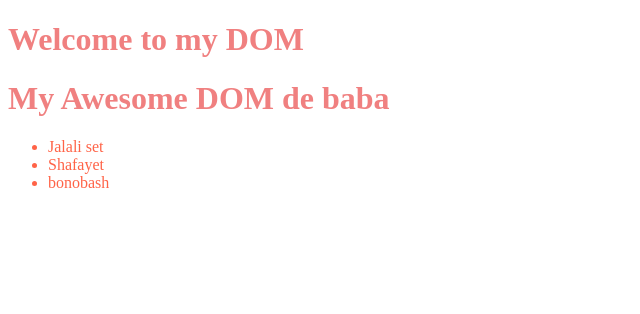
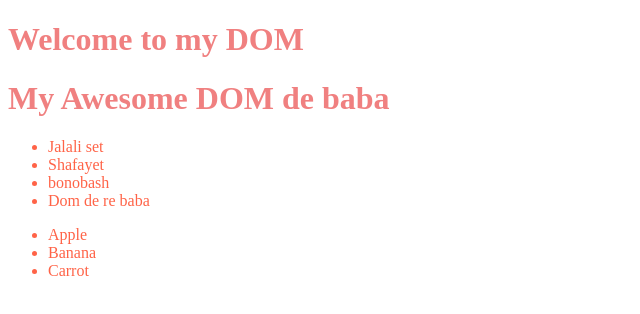
Before and after one commit to Shafkatahmad/mi5-mo25-intro-to-DOM, a plain HTML site: page index.html in a window 1280 px wide. Shown: the whole page, without its empty margins (0-640 px from the left). Drawn offline with Linux system fonts and the light colour scheme.

Commit message:
all the h1, li are array like object get by 'getElementByTagName

```diff
--- a/index.html
+++ b/index.html
@@ -22,12 +22,28 @@
         <li>Jalali set</li>
         <li>Shafayet</li>
         <li>bonobash</li>
+        <li>Dom de re baba</li>
+      </ul>
+
+      <ul>
+        <li>Apple</li>
+        <li>Banana</li>
+        <li>Carrot</li>
       </ul>
     </main>
 
     <script src="./js/dom.js"></script>
     <script>
-      console.log("Adding JS Inside the html file");
+      const liCollection = document.getElementsByTagName("li");
+      // console.log(liCollection);
+      for (const li of liCollection) {
+        console.log(li.innerText);
+      }
+
+      const allHeadings = document.getElementsByTagName("h1");
+      for (const h1 of allHeadings) {
+        console.log(h1.innerText);
+      }
     </script>
   </body>
 </html>
```
